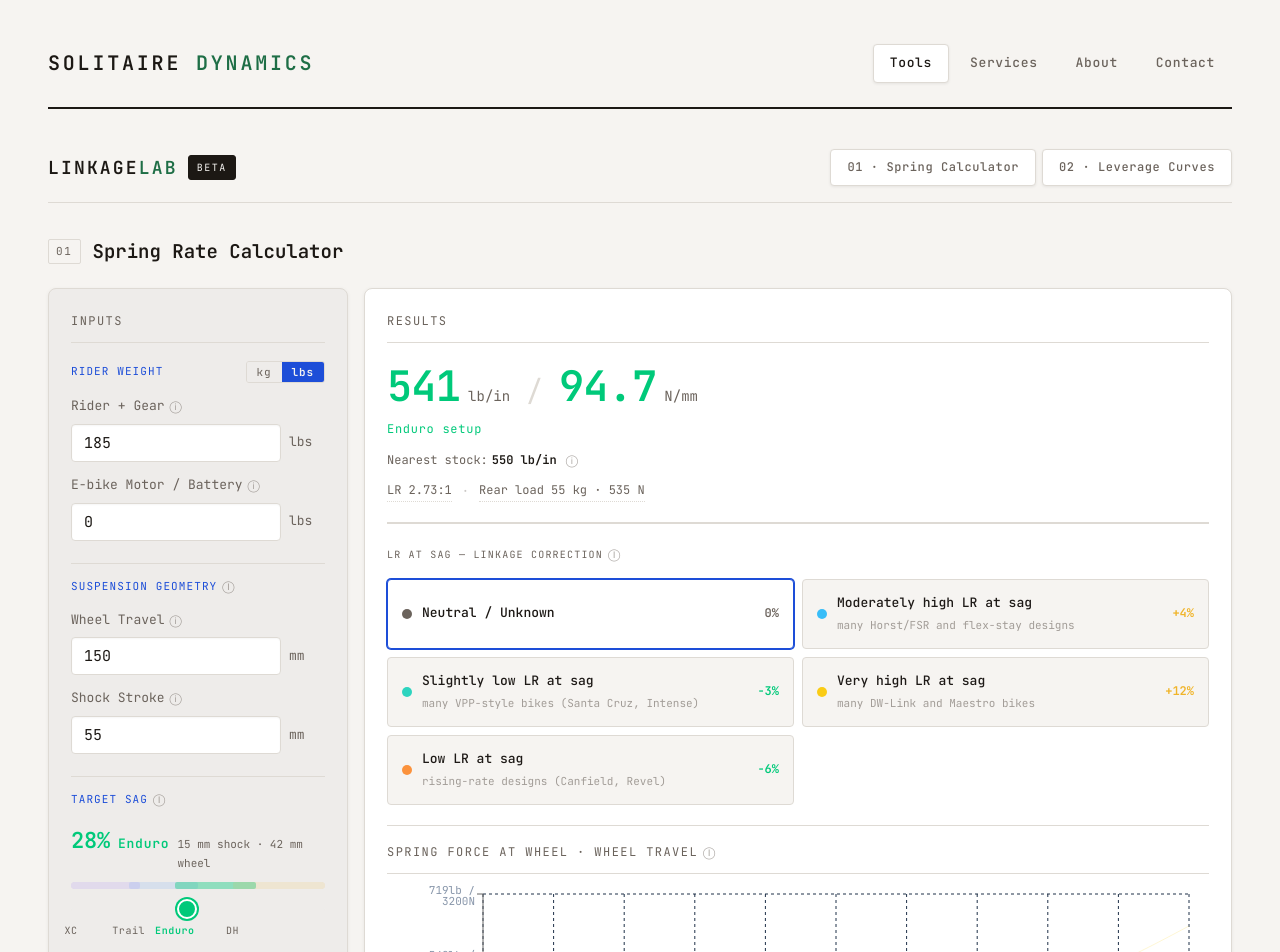
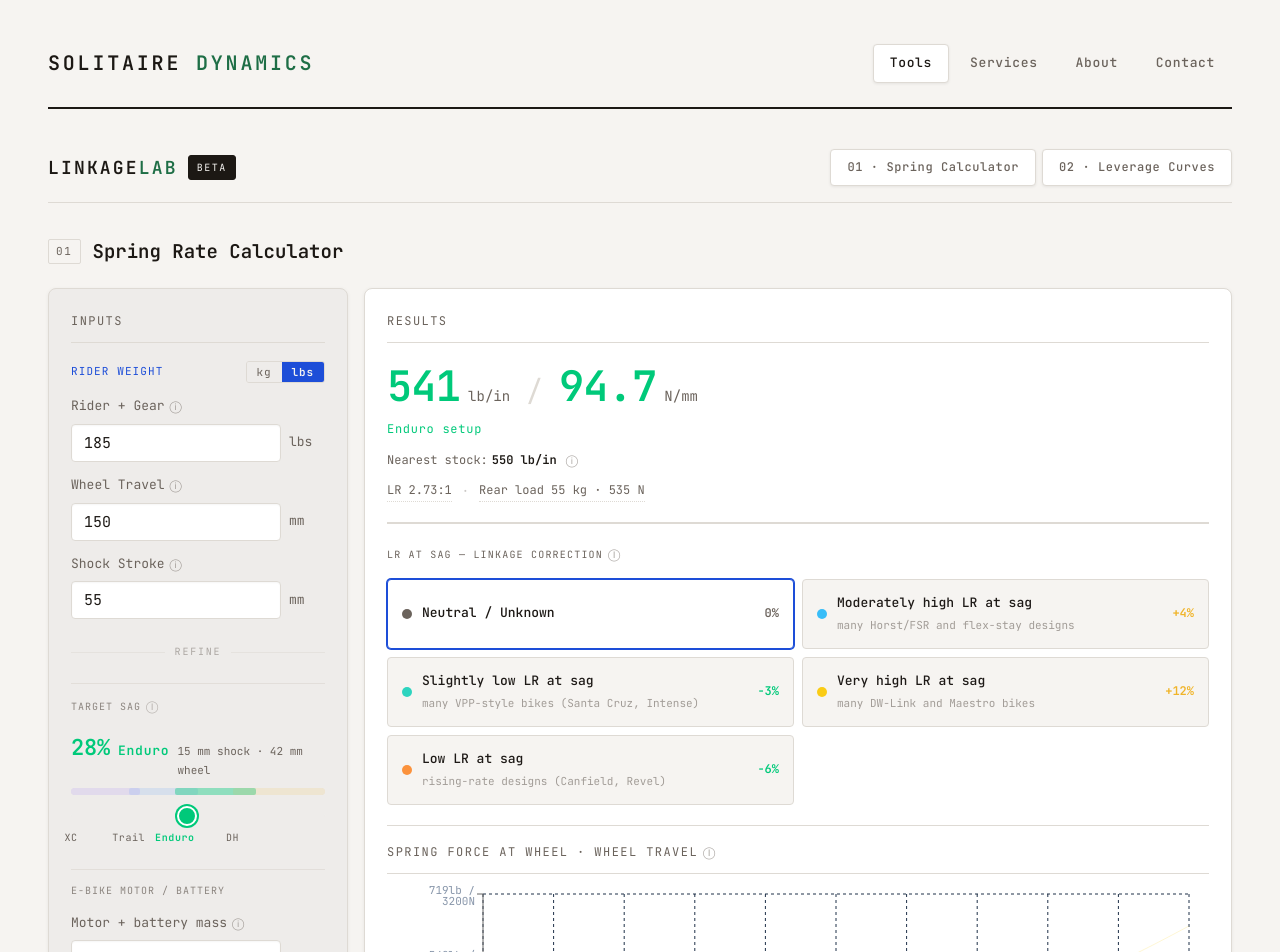
Before and after one commit to KLDGH/linkage-lab, a React (Vite) app: page / in a window 1280 px wide. Shown: the top 952 px of the page. Built offline with nearby package versions, Linux system fonts and the light colour scheme.

Commit message:
Breaking out sections to make it more intuitive

```diff
--- a/src/App.css
+++ b/src/App.css
@@ -411,6 +411,21 @@
   transform: translateX(-50%); transition: color 0.2s;
 }
 
+/* ── Tune divider ── */
+.tune-divider {
+  display: flex; align-items: center; gap: 10px;
+  margin: 24px 0 4px; font-size: 10px; letter-spacing: 0.18em;
+  text-transform: uppercase; color: var(--text-dim); opacity: 0.5;
+}
+.tune-divider::before, .tune-divider::after {
+  content: ''; flex: 1; height: 1px; background: var(--border);
+}
+.tune-header {
+  color: var(--text-dim) !important;
+  font-size: 10px !important;
+  opacity: 0.75;
+}
+
 /* ── Bias presets ── */
 .bias-presets {
   display: grid; grid-template-columns: repeat(4, 1fr); gap: 6px;
--- a/src/components/SpringCalculator.jsx
+++ b/src/components/SpringCalculator.jsx
@@ -166,7 +166,7 @@
         <div className="calc-inputs card">
           <div className="card-title">Inputs</div>
 
-          {/* Rider weight */}
+          {/* ── Essential three ── */}
           <div className="input-group-header" style={{ display: 'flex', justifyContent: 'space-between', alignItems: 'center' }}>
             <span>Rider Weight</span>
             <div className="unit-pill">
@@ -182,31 +182,23 @@
             unit={wUnit} min={weightLbs ? 66 : 30} max={weightLbs ? 440 : 200} step={weightLbs ? 1 : 0.5}
           />
           <InputField
-            label="E-bike Motor / Battery"
-            tip="Extra mass from motor + battery. Only needed for e-bikes — adds directly to the spring load. 0 for regular bikes."
-            value={displayWeight(vals.ebonusKg)}
-            onChange={(v) => set('ebonusKg')(toKg(v))}
-            unit={wUnit} min={0} max={weightLbs ? 55 : 25} step={weightLbs ? 0.5 : 0.1}
-          />
-
-          {/* Suspension geometry */}
-          <div className="input-group-header">
-            Suspension Geometry
-            <InfoIcon text="These define your leverage ratio (LR = wheel travel ÷ shock stroke). LR tells you how much the shock moves per mm of wheel travel. Higher LR = shock moves less = stiffer spring needed." width={260} />
-          </div>
-          <InputField
             label="Wheel Travel"
             tip="Total rear wheel travel from full extension to full compression. Found in your bike's spec sheet."
             value={vals.wheelTravel} onChange={set('wheelTravel')} unit="mm" min={50} max={300} step={5}
           />
           <InputField
             label="Shock Stroke"
-            tip="How far the shock shaft travels. Usually printed on the shock body (e.g. '57.5mm'). Not the same as eye-to-eye length."
+            tip="How far the shock shaft travels. Usually printed on the shock body (e.g. '55mm'). Not the same as eye-to-eye length."
             value={vals.shockStroke} onChange={set('shockStroke')} unit="mm" min={20} max={120} step={0.5}
           />
 
+          {/* ── Tune divider ── */}
+          <div className="tune-divider">
+            <span>Refine</span>
+          </div>
+
           {/* Sag — compact inline */}
-          <div className="input-group-header">
+          <div className="input-group-header tune-header">
             Target Sag
             <InfoIcon text="Sag is how much your suspension compresses under your weight alone, expressed as % of wheel travel. More sag = softer feel but less travel reserve. Coil shocks are typically run at 25-33%." width={260} />
           </div>
@@ -244,8 +236,20 @@
             </div>
           </div>
 
+          {/* E-bike bonus — in refine section */}
+          <div className="input-group-header tune-header">
+            E-bike Motor / Battery
+          </div>
+          <InputField
+            label="Motor + battery mass"
+            tip="Extra mass from motor + battery. Only needed for e-bikes — adds directly to the spring load. 0 for regular bikes."
+            value={displayWeight(vals.ebonusKg)}
+            onChange={(v) => set('ebonusKg')(toKg(v))}
+            unit={wUnit} min={0} max={weightLbs ? 55 : 25} step={weightLbs ? 0.5 : 0.1}
+          />
+
           {/* Rear weight bias */}
-          <div className="input-group-header">
+          <div className="input-group-header tune-header">
             Rear Weight Bias
             <InfoIcon text={`How much of your body weight loads the rear wheel. Depends on riding position and bike geometry.\n\nMost calculators (Fox, TF Tuned) assume 60-65% implicitly. Slack enduro bikes push this to 68-75% because the geometry shifts your mass rearward.`} width={280} />
           </div>
```
